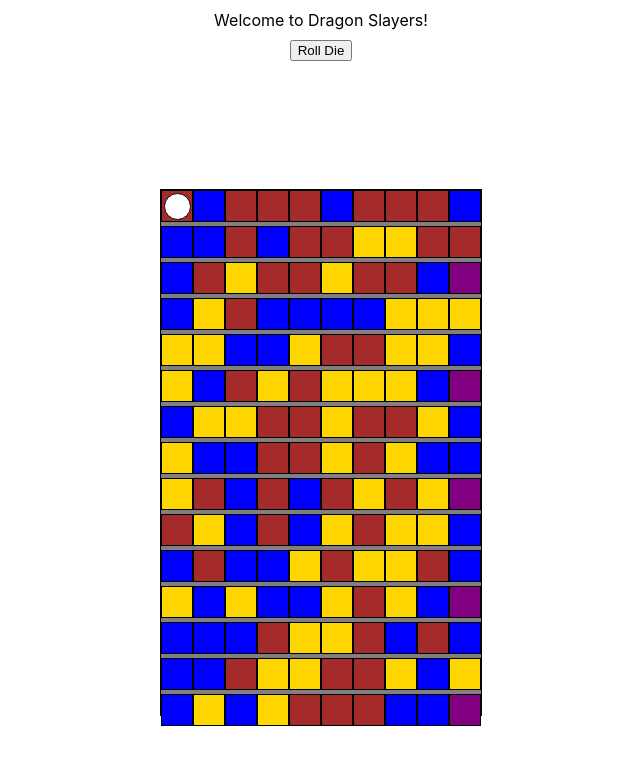
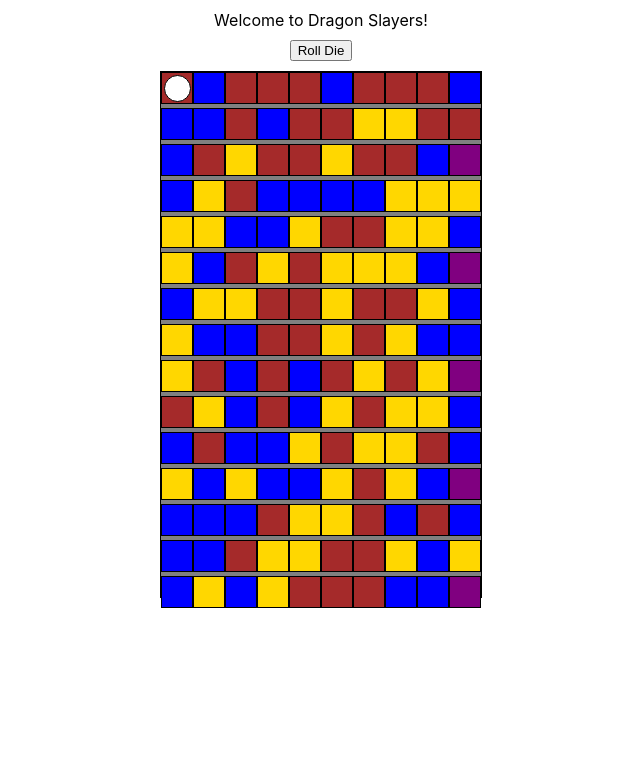
Before and after one commit to Team-Dragon-Slayers/dragon-slayers, a React (Create React App) app: page / in a window 1280 px wide. Shown: the top 764 px of the page, without its empty margins (319-959 px from the left). Built offline with nearby package versions, Linux system fonts and the light colour scheme.

Commit message:
update gameboard styling

```diff
--- a/src/components/Gameboard/Gameboard.module.css
+++ b/src/components/Gameboard/Gameboard.module.css
@@ -4,6 +4,6 @@
     width: 320px;
     background-color: grey;
     margin: auto;
-    margin-top: 10%;
+    margin-top: 10px;
     margin-bottom: 10px;
 }
```
